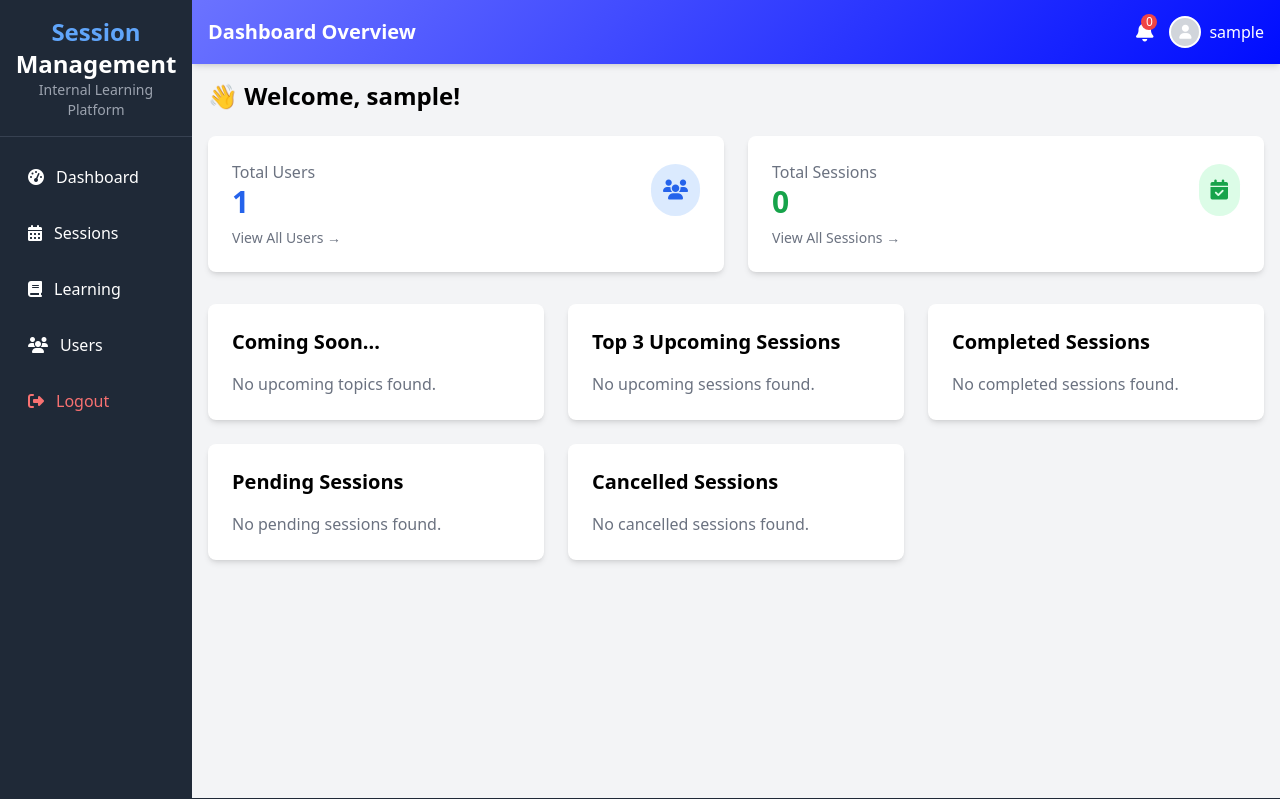
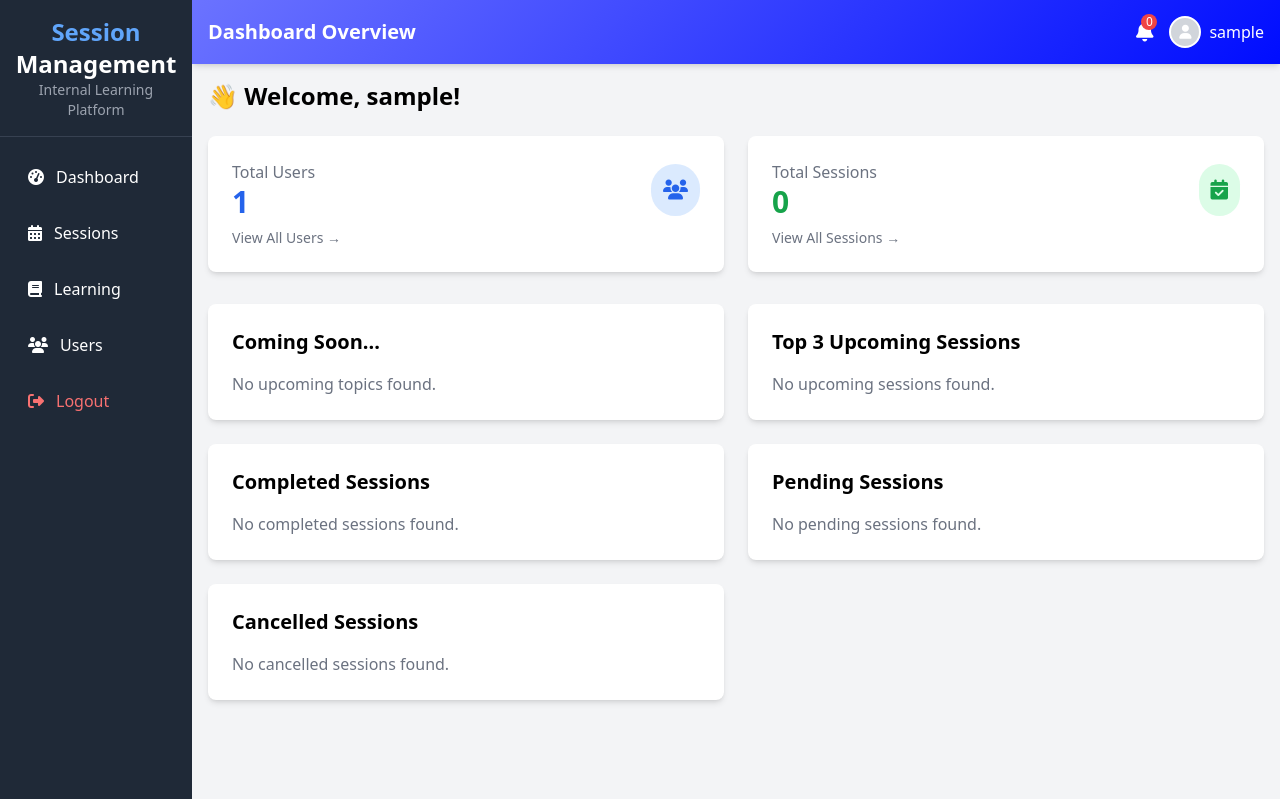
Before and after one commit to ashishkekan/session-management, a Django app: page /home/ in a window 1280 px wide. Shown: the top 799 px of the page. Run offline with Django 4.2, Linux system fonts and the light colour scheme; the visitor is signed in with stand-in values (Sample User, id 1); data comes from the database, SQL or seed files in the repository; data that the repository does not hold is empty; some libraries are stand-ins or nearby versions.

Commit message:
fixed design

```diff
--- a/management/templates/session/home.html
+++ b/management/templates/session/home.html
@@ -58,7 +58,7 @@
         {% endif %}
 
         <!-- Second Row and Beyond: Other Cards -->
-        <div class="grid grid-cols-1 md:grid-cols-2 lg:grid-cols-3 gap-6 mb-8">
+        <div class="grid grid-cols-1 md:grid-cols-2 gap-6 mb-8">
             <div class="bg-white rounded-lg shadow-md p-6 transition duration-300 card-hover">
                 <h3 class="text-xl font-semibold mb-4">Coming Soon...</h3>
                 {% for topic in learning_topics %}
```
